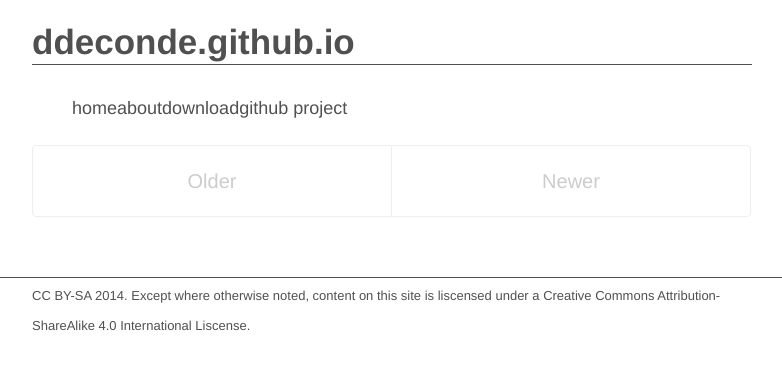
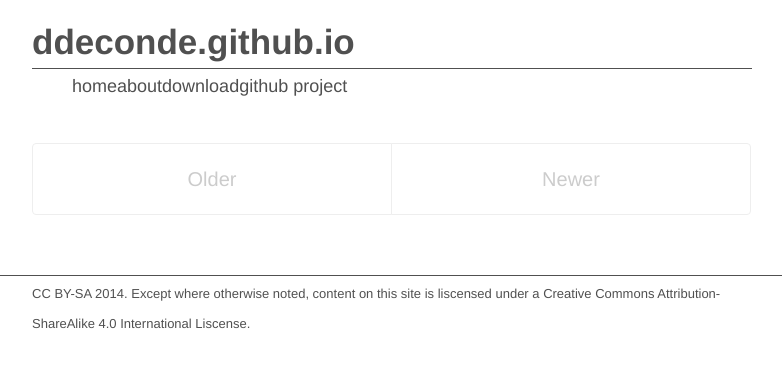
Before and after one commit to ddeconde/ddeconde.github.io, a Jekyll site: the page built from index.html, in a window 1280 px wide. Shown: the top 370 px of the page, without its empty margins (248-1030 px from the left). Built offline with Jekyll 4.4.1, drawn with Linux system fonts in a browser that asks for light colours; Markdown is read by kramdown in place of the engine named in the settings; the list of posts is cut into pages by our own code.

Commit message:
back to poole

```diff
--- a/public/css/masthead-nav.css
+++ b/public/css/masthead-nav.css
@@ -50,21 +50,20 @@ html {
   margin-top: 0;
   font-family: "Helvetica Neue", Helvetica, Arial, sans-serif;
   font-size: 1.75rem;
+  padding-bottom: 0.2rem;
+  margin-bottom: 0.2rem;
   border-bottom: 1px solid #505050;
 }
 
 .masthead-nav {
+  float: left;
   text-align: left;
-  margin-top: 0.5rem;
+  margin-top: 0rem;
   margin-bottom: 0.5rem;
-  padding-top: 0.5rem;
+  padding-top: 0rem;
   padding-bottom: 0.5rem;
 /*  border-top: 1px solid #505050; */
   list-style: none;
-}
-
-.masthead ul {
-  float: left;
 }
 
 .masthead-nav a {
```
